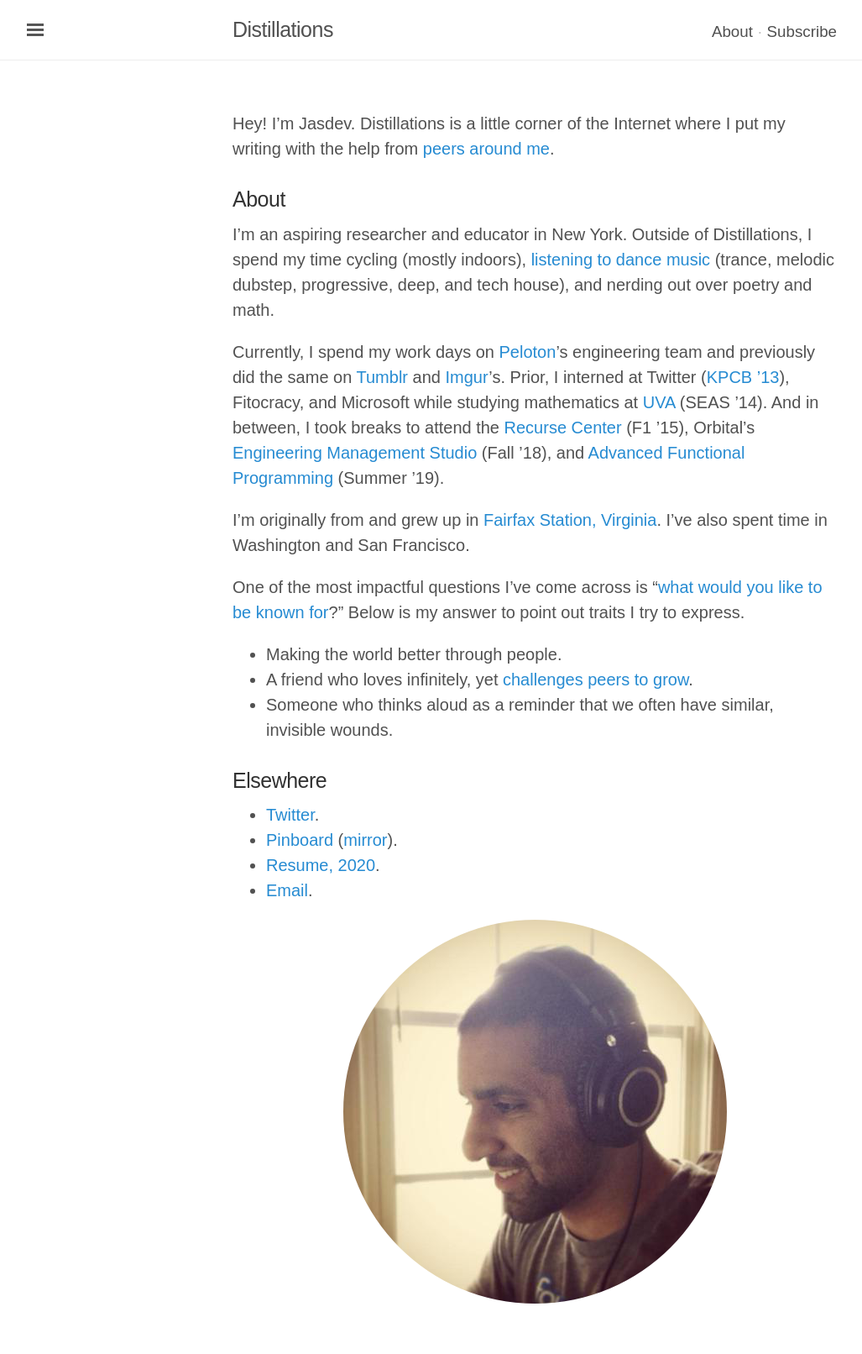
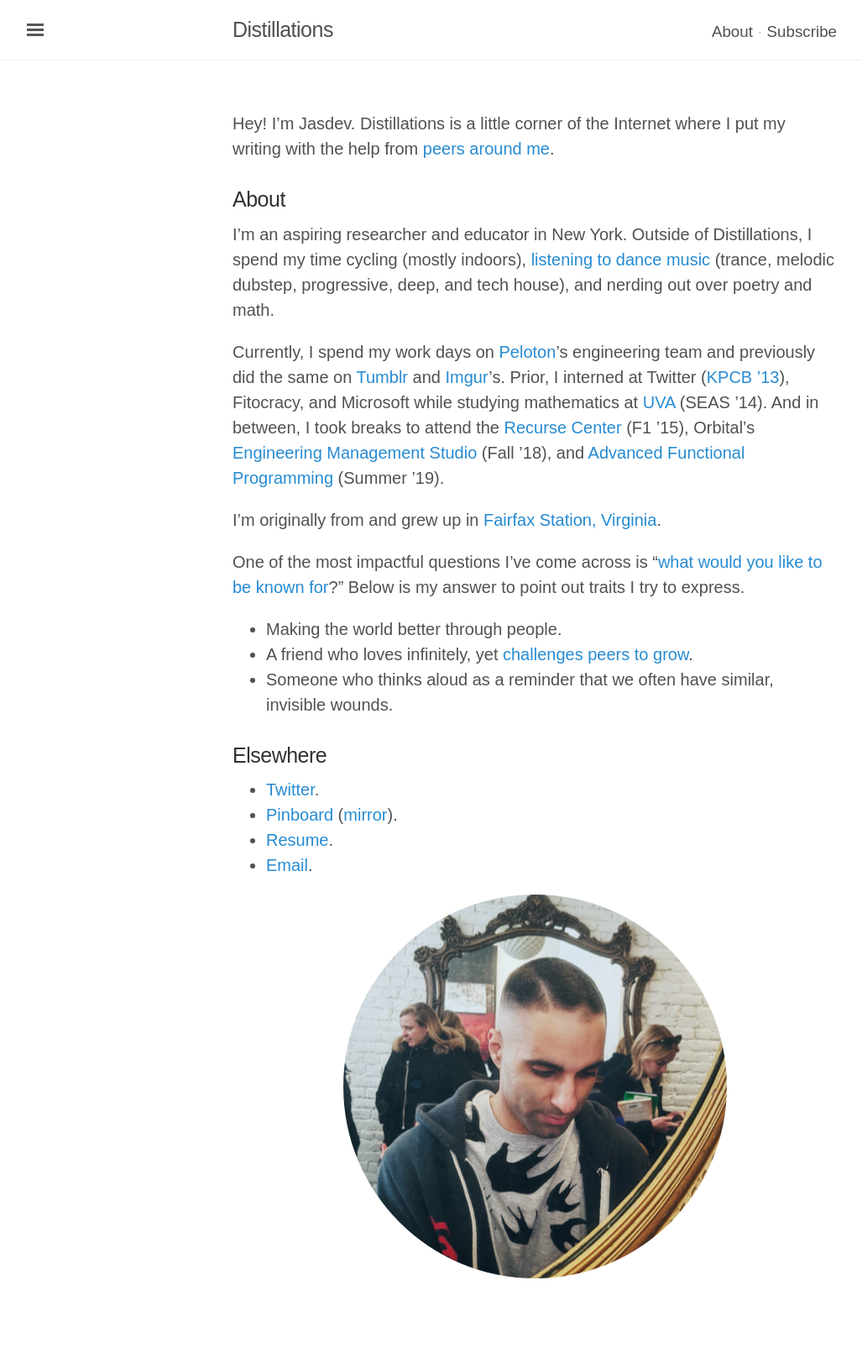
Before and after one commit to rvsrvs/jasdev.github.io, a Jekyll site: the page built from about.md, in a window 1280 px wide. Shown: the whole page at 84% size, without its empty margins (3-1030 px from the left). Built offline with Jekyll 4.4.1, drawn with Linux system fonts in a browser that asks for light colours; some web fonts are replaced; after the commit the page ends 1582 px from its top, so only the background shows below that.

Commit message:
Update About page image.

```diff
--- a/about.md
+++ b/about.md
@@ -12,7 +12,7 @@ I’m an aspiring researcher and educator in New York. Outside of Distillations,
 
 Currently, I spend my work days on [Peloton](https://www.onepeloton.com/)’s engineering team and previously did the same on [Tumblr](https://www.tumblr.com/) and [Imgur](https://imgur.com/)’s. Prior, I interned at Twitter ([KPCB ’13](http://kpcbfellows.com/)), Fitocracy, and Microsoft while studying mathematics at [UVA](http://www.virginia.edu/) (SEAS ’14). And in between, I took breaks to attend the [Recurse Center](https://www.recurse.com) (F1 ’15), Orbital’s [Engineering Management Studio](https://orbital.nyc/studios/) (Fall ’18), and [Advanced Functional Programming](http://afp.school) (Summer ’19).
 
-I’m originally from and grew up in [Fairfax Station, Virginia](http://en.wikipedia.org/wiki/Fairfax_Station,_Virginia). I’ve also spent time in Washington and San Francisco.
+I’m originally from and grew up in [Fairfax Station, Virginia](http://en.wikipedia.org/wiki/Fairfax_Station,_Virginia).
 
 One of the most impactful questions I’ve come across is “[what would you like to be known for](https://overcast.fm/+Fg9IeSC2o/0:37)?” Below is my answer to point out traits I try to express.
 
@@ -24,7 +24,7 @@ One of the most impactful questions I’ve come across is “[what would you lik
 
 - [Twitter](https://twitter.com/jasdev).
 - [Pinboard](https://pinboard.in/u:jasdev) ([mirror](https://twitter.com/_substrate)).
-- [Resume, 2020](/public/2020-resume.pdf).
+- [Resume](/public/2020-resume.pdf).
 - [Email](mailto:j@jasdev.me).
 
 ![](/public/images/about-pic.png){: .center-image }
```
Also changed, not shown: public/images/about-pic.png.
